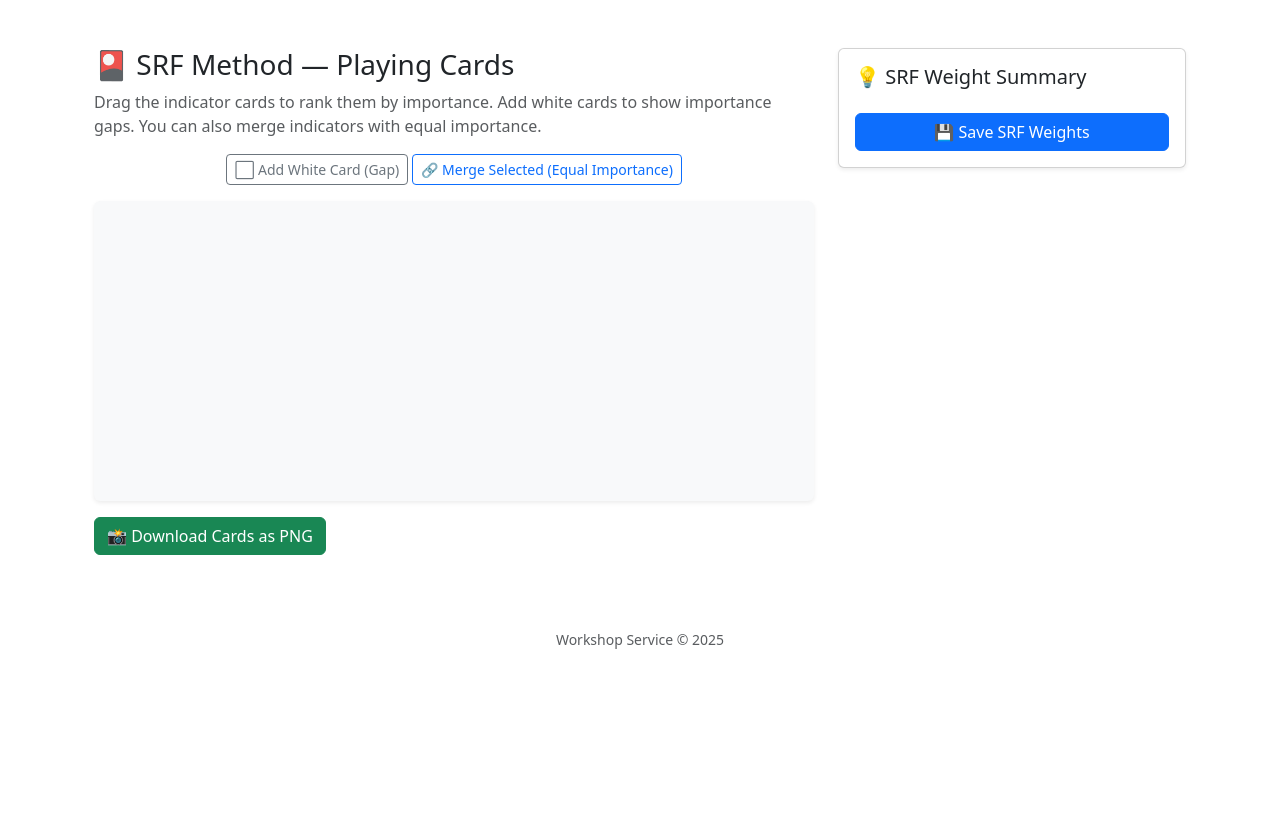
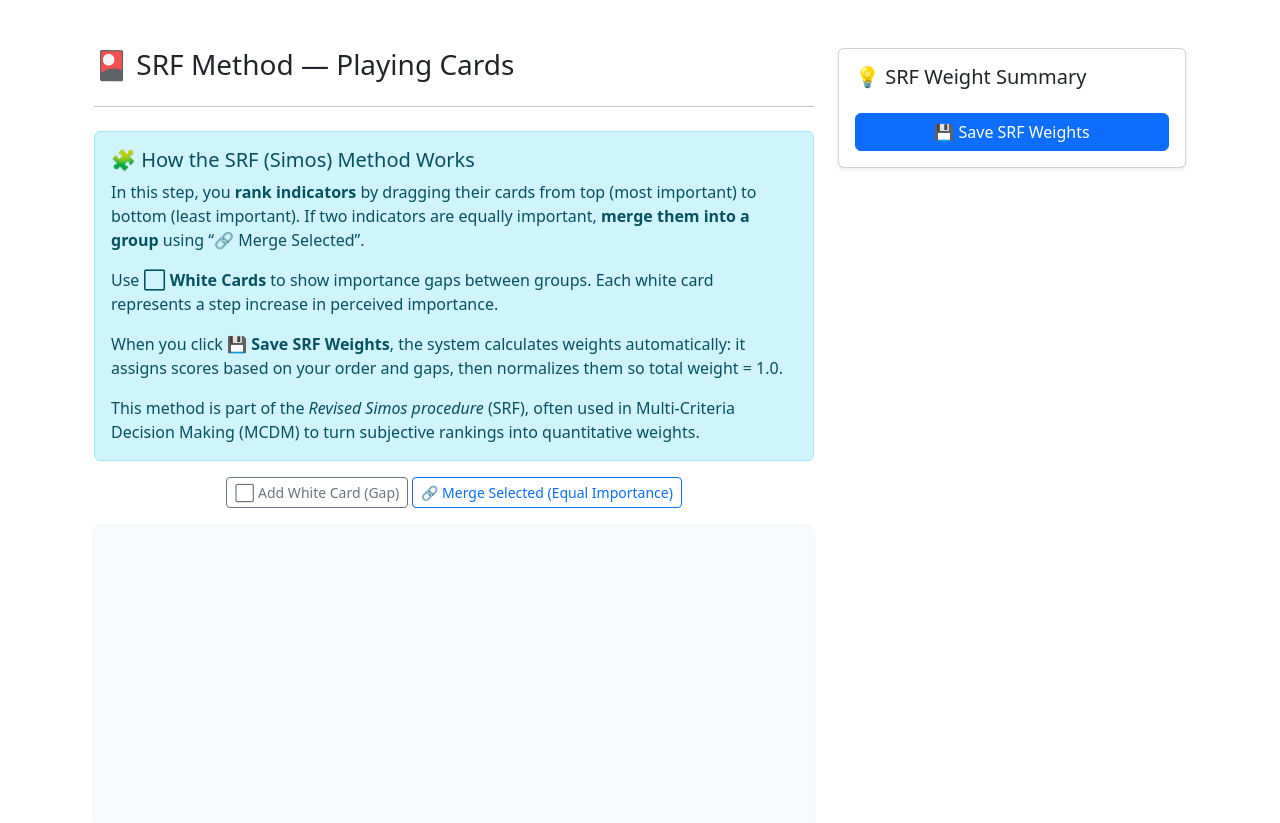
Before and after one commit to alireza-soleiman/LMS, a Django app: template workshops/templates/workshops/indicator_ranking.html in a window 1280 px wide. Shown: the part 56-879 px from the top of the page. Before the commit the page ends 705 px from the top, so only its background shows below. Run offline with Django 5.2, Linux system fonts and the light colour scheme; the template is opened without the code that fills it, so the values that code supplies are empty.

Commit message:
second  edit of ranking weight

```diff
--- a/workshops/templates/workshops/indicator_ranking.html
+++ b/workshops/templates/workshops/indicator_ranking.html
@@ -7,11 +7,28 @@
   <div class="row">
     <div class="col-lg-8">
       <h3>🎴 SRF Method — Playing Cards</h3>
-      <p class="text-muted">
-        Drag the indicator cards to rank them by importance.
-        Add white cards to show importance gaps.
-        You can also merge indicators with equal importance.
-      </p>
+    <hr class="my-4">
+<div class="alert alert-info">
+  <h5>🧩 How the SRF (Simos) Method Works</h5>
+  <p>
+    In this step, you <strong>rank indicators</strong> by dragging their cards from top (most important)
+    to bottom (least important). If two indicators are equally important,
+    <strong>merge them into a group</strong> using “🔗 Merge Selected”.
+  </p>
+  <p>
+    Use <strong>⬜ White Cards</strong> to show importance gaps between groups.
+    Each white card represents a step increase in perceived importance.
+  </p>
+  <p>
+    When you click <strong>💾 Save SRF Weights</strong>, the system calculates weights automatically:
+    it assigns scores based on your order and gaps, then normalizes them so total weight = 1.0.
+  </p>
+  <p class="mb-0">
+    This method is part of the <em>Revised Simos procedure</em> (SRF),
+    often used in Multi-Criteria Decision Making (MCDM) to turn subjective rankings into quantitative weights.
+  </p>
+</div>
+
 
       <!-- 🎯 Buttons -->
       <div class="text-center mb-3">
@@ -32,6 +49,7 @@
         {% endfor %}
       </div>
     </div>
+
 
     <!-- 💡 Right panel -->
     <div class="col-lg-4">
@@ -240,14 +258,16 @@ document.addEventListener("DOMContentLoaded", () => {
   addColorPickers();
   loadCardColors();
 });
+<!-- === 🧮 SRF Weight Calculation & Save === -->
 
-// === 🧮 SRF Weight Calculation & Save ===
 document.addEventListener("DOMContentLoaded", () => {
   const saveBtn = document.getElementById("saveBtn");
   const summary = document.getElementById("summaryTable");
+  const board = document.getElementById("board");
 
+  // 🔍 Gather order + groups from the visual board
   function getRankingData() {
-    const items = [...document.querySelectorAll("#board > *")];
+    const items = [...board.children];
     const order = [];
     const groups = [];
 
@@ -267,21 +287,20 @@ document.addEventListener("DOMContentLoaded", () => {
     return { order, groups };
   }
 
-  // Compute SRF Weights
+  // 📊 Compute SRF-style weights
   function computeWeights(order, groups) {
     let score = 1;
     const scores = [];
-    const results = [];
+    const resultIds = [];
 
     for (let i = 0; i < order.length; i++) {
       const item = order[i];
       if (item === "gap") {
-        score += 1; // each white card = +1
+        score += 1; // each white card adds a gap
         continue;
       }
-
       scores.push(score);
-      results.push(item);
+      resultIds.push(item);
       if (order[i + 1] !== "gap" && order[i + 1] !== undefined) {
         score += 1;
       }
@@ -289,29 +308,42 @@ document.addEventListener("DOMContentLoaded", () => {
 
     const total = scores.reduce((a, b) => a + b, 0);
     const weights = {};
-    results.forEach((id, i) => {
+    resultIds.forEach((id, i) => {
       weights[id] = (scores[i] / total).toFixed(4);
     });
     return weights;
   }
 
+  // 🧾 Display weights with indicator names
+  function renderSummary(weights) {
+    const rows = Object.entries(weights)
+      .map(([id, w]) => {
+        const card = document.querySelector(`.srf-card[data-id="${id}"]`);
+        const name = card ? card.querySelector("h6").innerText : `Indicator ${id}`;
+        return `<tr><td>${name}</td><td>${w}</td></tr>`;
+      })
+      .join("");
+
+    summary.innerHTML = `
+      <h6 class="mb-2">📊 Computed SRF Weights</h6>
+      <table class="table table-sm table-bordered">
+        <thead class="table-light">
+          <tr><th>Indicator</th><th>Weight</th></tr>
+        </thead>
+        <tbody>${rows}</tbody>
+      </table>
+      <p class="text-muted small mt-2">
+        Total = 1.0000 (normalized). Higher weight → higher importance.
+      </p>
+    `;
+  }
+
+  // 💾 Save & compute weights
   saveBtn.addEventListener("click", () => {
     const { order, groups } = getRankingData();
     const weights = computeWeights(order, groups);
+    renderSummary(weights);
 
-    // Display summary
-    summary.innerHTML = `
-      <table class="table table-sm table-bordered">
-        <thead><tr><th>Indicator ID</th><th>Weight</th></tr></thead>
-        <tbody>
-          ${Object.entries(weights)
-            .map(([id, w]) => `<tr><td>${id}</td><td>${w}</td></tr>`)
-            .join("")}
-        </tbody>
-      </table>
-    `;
-
-    // Send to backend
     fetch("{% url 'indicator_ranking_view' project.id %}", {
       method: "POST",
       headers: {
@@ -320,14 +352,18 @@ document.addEventListener("DOMContentLoaded", () => {
       },
       body: JSON.stringify({ order, groups }),
     })
-    .then(res => res.json())
-    .then(data => {
-      if (data.status === "success") alert("Weights saved successfully!");
-      else alert("Error saving: " + data.message);
-    })
-    .catch(err => alert("Network error: " + err));
+      .then(res => res.json())
+      .then(data => {
+        if (data.status === "success") {
+          alert("✅ SRF weights calculated and saved successfully!");
+        } else {
+          alert("⚠️ Error saving weights: " + data.message);
+        }
+      })
+      .catch(err => alert("❌ Network error: " + err));
   });
 });
+
 
 </script>
 
```
